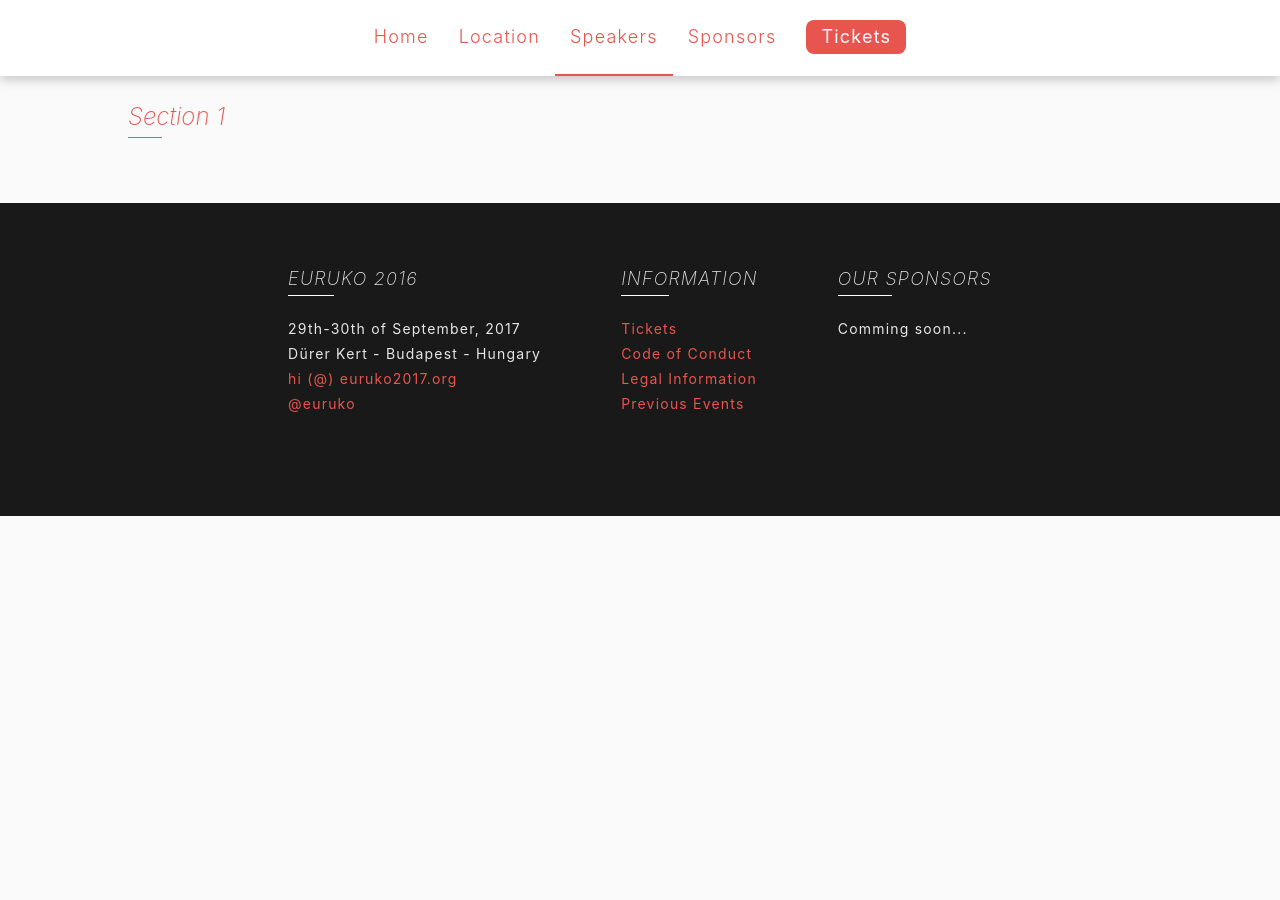
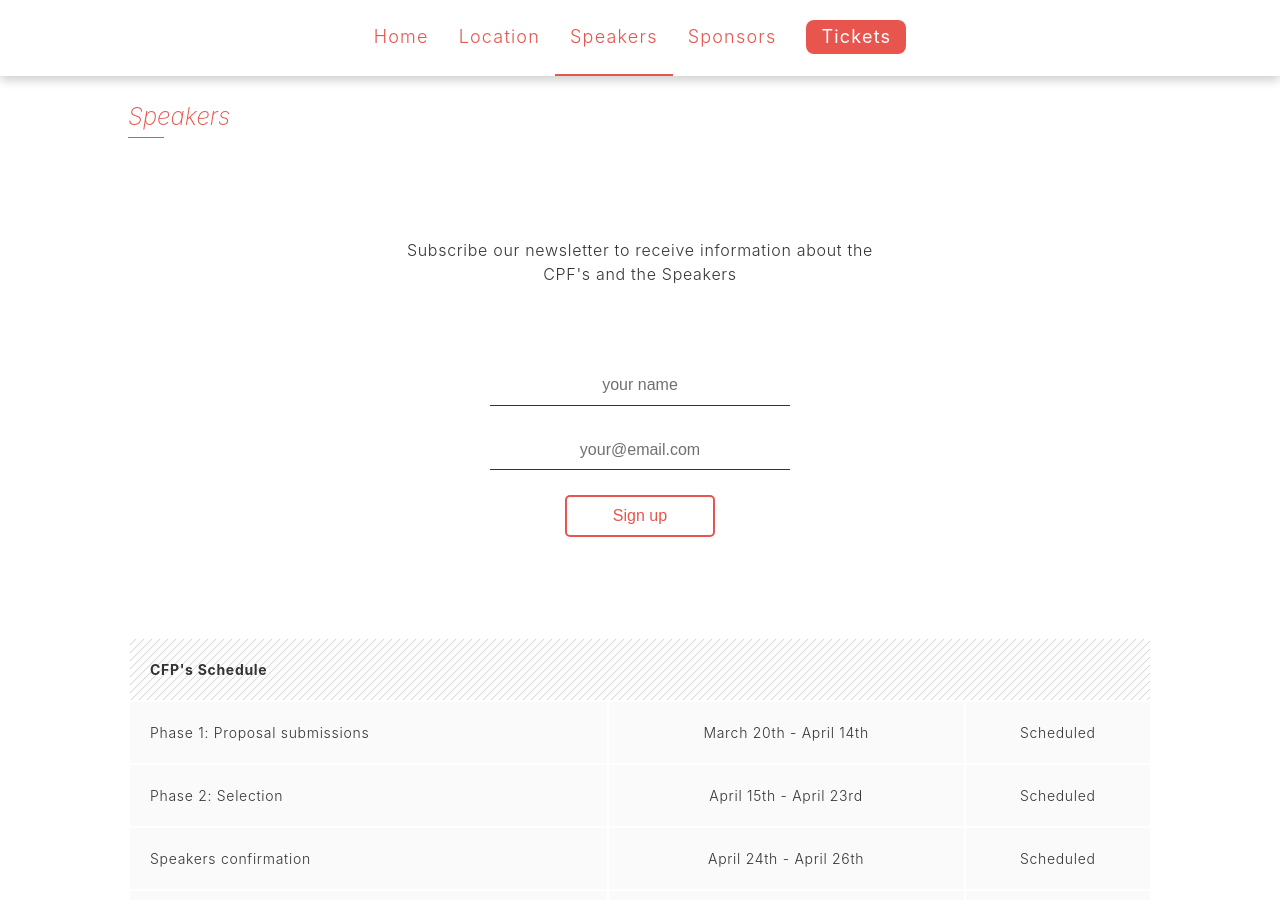
Before and after one commit to euruko/euruko2017.github.io, a Jekyll site: the page built from speakers.html, in a window 1280 px wide and 900 px high. Built offline with Jekyll 4.4.1, drawn with Linux system fonts in a browser that asks for light colours; some of the changed text lies outside the part shown.

Commit message:
Add the subscription form and the CFP’s schedule to the speakers page

```diff
--- a/_sass/speakers.scss
+++ b/_sass/speakers.scss
@@ -1,7 +1,28 @@
+.section-speakers {
+  background: #ffffff;
+}
+
 .speakers-container {
   display: flex;
   flex-wrap: wrap;
   justify-content: center;
+}
+
+.section-speakers__message {
+  text-align: center;
+  max-width: 500px;
+  margin: 80px auto;
+  font-weight: 300;
+  line-height: 1.5;
+  letter-spacing: 0.7px;
+}
+
+.section-speakers .subscription-form {
+  margin-bottom: 100px;
+}
+
+.section-speakers__cfp-schedule {
+  margin-bottom: 100px;
 }
 
 .speaker {
--- a/speakers.html
+++ b/speakers.html
@@ -6,7 +6,40 @@ permalink: /speakers/
 ---
 <section class="section-speakers">
   <div class="section-container section-container--full">
-    <h2 class="section__title">Section 1</h2>
+    <h2 class="section__title">Speakers</h2>
+    <div class="section-speakers__message">
+      Subscribe our newsletter to receive information about the CPF's and the Speakers
+    </div>
+    {% include subscription-form.html %}
+    <table class="section-speakers__cfp-schedule">
+      <thead>
+        <tr>
+          <th colspan="3">CFP's Schedule</th>
+        </tr>
+      </thead>
+      <tbody>
+        <tr>
+          <td>Phase 1: Proposal submissions</td>
+          <td>March 20th - April 14th</td>
+          <td>Scheduled</td>
+        </tr>
+        <tr>
+          <td>Phase 2: Selection</td>
+          <td>April 15th - April 23rd</td>
+          <td>Scheduled</td>
+        </tr>
+        <tr>
+          <td>Speakers confirmation</td>
+          <td>April 24th - April 26th</td>
+          <td>Scheduled</td>
+        </tr>
+        <tr>
+          <td>Final lineup announcement</td>
+          <td>May 2nd</td>
+          <td>Scheduled</td>
+        </tr>
+      </tbody>
+    </table>
     {% comment %}
     <div class="speakers-container">
       {% for i in (1..10) %}
```
